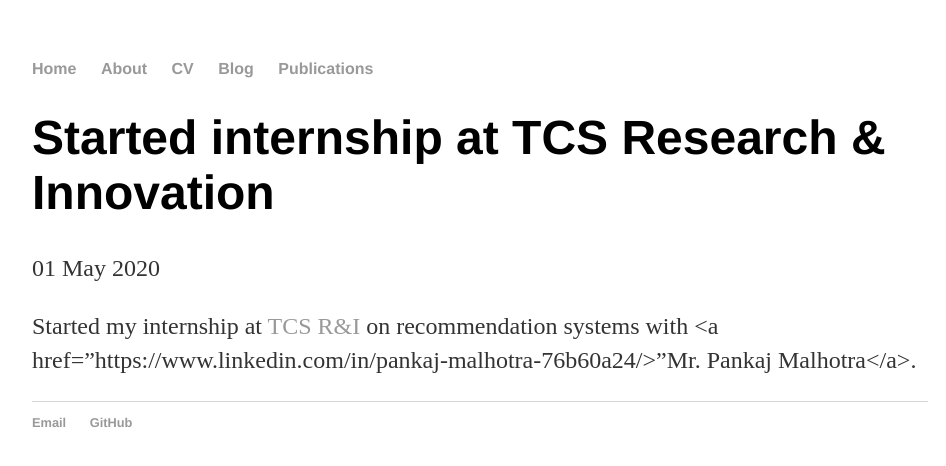
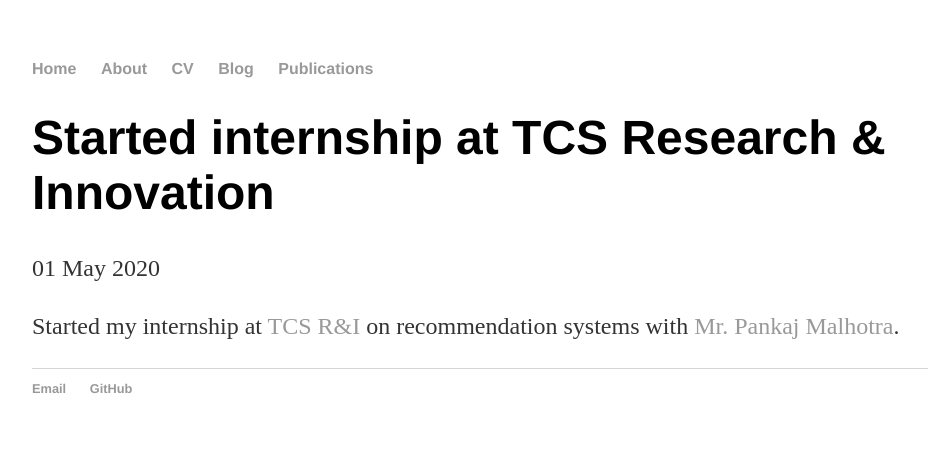
Before and after one commit to divyam02/divyam02_backup.github.io, a Jekyll site: the page built from _posts/2020-05-01-tcs-internship.md, in a window 1280 px wide. Shown: the top 466 px of the page, without its empty margins (160-1106 px from the left). Built offline with Jekyll 4.4.1, drawn with Linux system fonts in a browser that asks for light colours.

Commit message:
Update 2020-05-01-tcs-internship.md

```diff
--- a/_posts/2020-05-01-tcs-internship.md
+++ b/_posts/2020-05-01-tcs-internship.md
@@ -4,4 +4,4 @@
 date: 2020-05-01
 ---
 
-Started my internship at <a href="https://www.tcs.com/research-and-innovation">TCS R&I</a> on recommendation systems with <a href="https://www.linkedin.com/in/pankaj-malhotra-76b60a24/>"Mr. Pankaj Malhotra</a>.
+Started my internship at <a href="https://www.tcs.com/research-and-innovation">TCS R&I</a> on recommendation systems with <a href="https://www.linkedin.com/in/pankaj-malhotra-76b60a24/">Mr. Pankaj Malhotra</a>.
```
